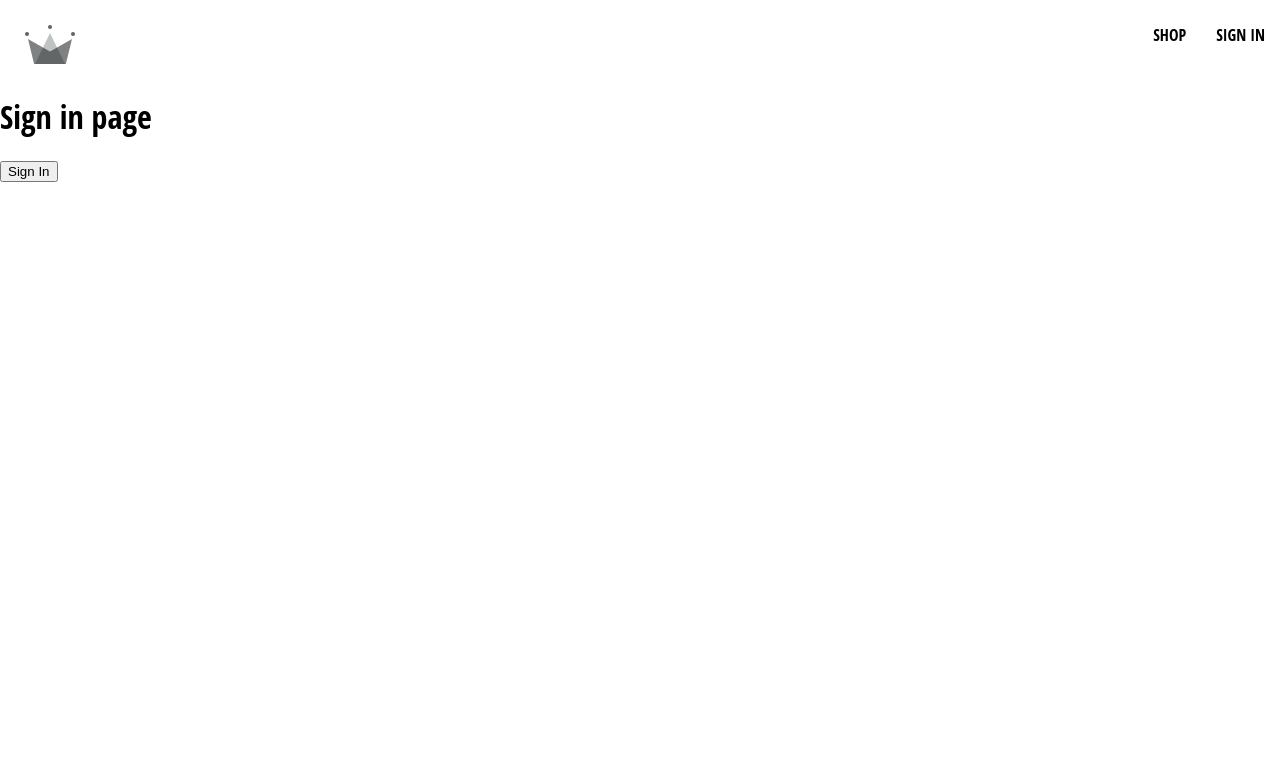
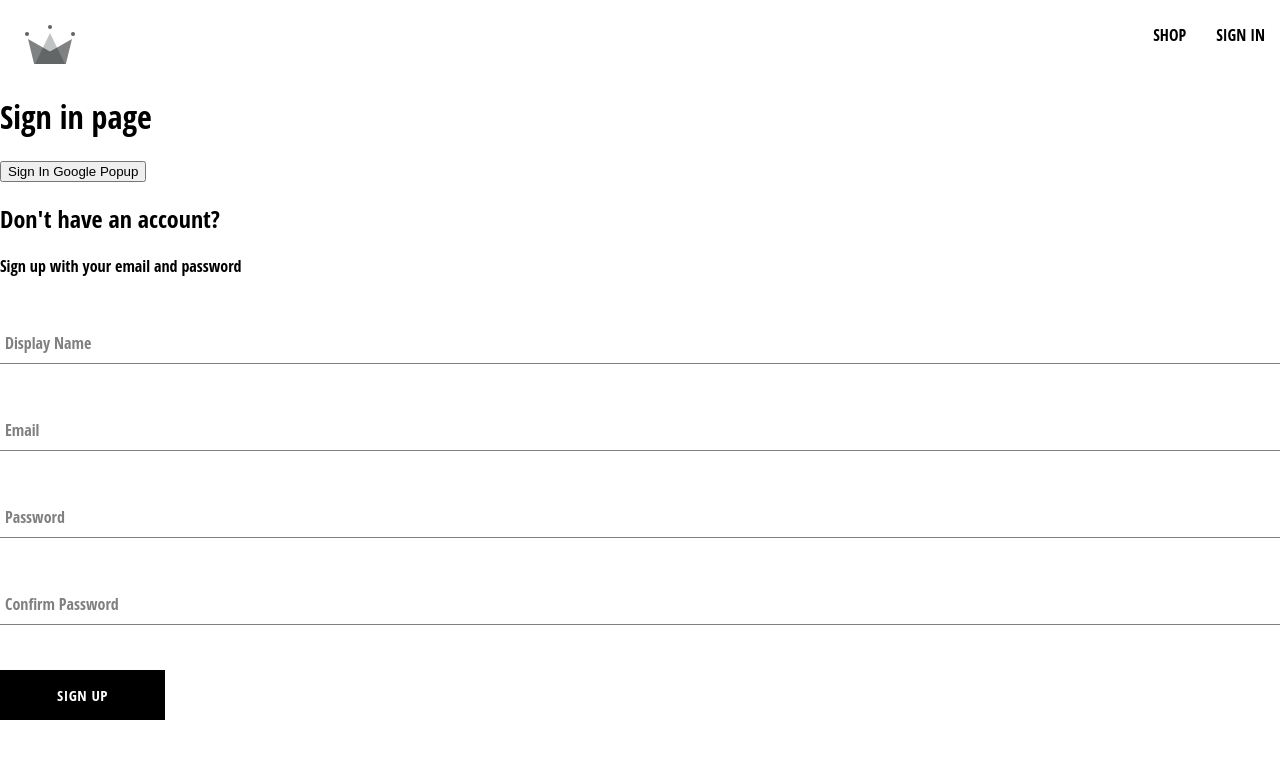
Before and after one commit to BaicoianuIoanSorin/crwn-clothing, a React (Create React App) app: page /sign-in in a window 1280 px wide. Shown: the top 758 px of the page. Built offline with nearby package versions, Linux system fonts and the light colour scheme.

Commit message:
Created sign up component, the form input component, button component

```diff
--- /dev/null
+++ b/src/components/button/button.component.jsx
@@ -0,0 +1,27 @@
+/*
+default
+
+inverted
+
+google sign in
+*/
+
+import './button.styles.scss';
+
+const BUTTON_TYPES_CLASSES = {
+  google: "google-sign-in",
+  inverted: "inverted",
+};
+
+const Button = ({ children, buttonType, ...otherProps }) => {
+  return (
+    <button
+      className={`button-container ${BUTTON_TYPES_CLASSES[buttonType]}`}
+      {...otherProps}
+    >
+      {children}
+    </button>
+  );
+};
+
+export default Button;
--- /dev/null
+++ b/src/components/button/button.styles.scss
@@ -0,0 +1,46 @@
+.button-container {
+    min-width: 165px;
+    width: auto;
+    height: 50px;
+    letter-spacing: 0.5px;
+    line-height: 50px;
+    padding: 0 35px 0 35px;
+    font-size: 15px;
+    background-color: black;
+    color: white;
+    text-transform: uppercase;
+    font-family: 'Open Sans Condensed';
+    font-weight: bolder;
+    border: none;
+    cursor: pointer;
+    display: flex;
+    justify-content: center;
+
+    &:hover {
+      background-color: white;
+      color: black;
+      border: 1px solid black;
+    }
+
+    &.google-sign-in {
+      background-color: #4285f4;
+      color: white;
+
+      &:hover {
+        background-color: #357ae8;
+        border: none;
+      }
+    }
+
+    &.inverted {
+      background-color: white;
+      color: black;
+      border: 1px solid black;
+
+      &:hover {
+        background-color: black;
+        color: white;
+        border: none;
+      }
+    }
+  }
--- /dev/null
+++ b/src/components/form-input/form-input.component.jsx
@@ -0,0 +1,20 @@
+import './form-input.styles.scss';
+
+const FormInput = ({ label, ...otherProps }) => {
+  return (
+    <div className="group">
+    <input className="form-input" {...otherProps} />
+      {label && (
+        <label
+          className={`${
+            otherProps.value.length ? "shrink" : ""
+          } form-input-label`}
+        >
+          {label}
+        </label>
+      )}
+    </div>
+  );
+};
+
+export default FormInput;
--- /dev/null
+++ b/src/components/form-input/form-input.styles.scss
@@ -0,0 +1,54 @@
+$sub-color: grey;
+$main-color: black;
+
+@mixin shrinkLabel {
+  top: -14px;
+  font-size: 12px;
+  color: $main-color;
+}
+
+.group {
+  position: relative;
+  margin: 45px 0;
+
+  .form-input {
+    background: none;
+    background-color: white;
+    color: $sub-color;
+    font-size: 18px;
+    padding: 10px 10px 10px 5px;
+    display: block;
+    width: 100%;
+    border: none;
+    border-radius: 0;
+    border-bottom: 1px solid $sub-color;
+    margin: 25px 0;
+
+    &:focus {
+      outline: none;
+    }
+
+    &:focus ~ .form-input-label {
+      @include shrinkLabel();
+    }
+  }
+
+  input[type='password'] {
+    letter-spacing: 0.3em;
+  }
+
+  .form-input-label {
+    color: $sub-color;
+    font-size: 16px;
+    font-weight: normal;
+    position: absolute;
+    pointer-events: none;
+    left: 5px;
+    top: 10px;
+    transition: 300ms ease all;
+
+    &.shrink {
+      @include shrinkLabel();
+    }
+  }
+}
--- /dev/null
+++ b/src/components/sign-up-form/sign-up-form.component.jsx
@@ -0,0 +1,102 @@
+import { useState } from "react";
+
+import {
+  createAuthUserWithEmailAndPassword,
+  createUserDocumentFromAuth,
+} from "../../utils/firebase/firebase.utils";
+import FormInput from "../form-input/form-input.component";
+import "./sign-up-form.styles.scss";
+import AuthEmailAndPassword from "../../utils/firebase/constants";
+import Button from "../button/button.component";
+const defaultFormFields = {
+  displayName: "",
+  email: "",
+  password: "",
+  confirmPassword: "",
+};
+
+const SignUp = () => {
+  const [formFields, setFormFields] = useState(defaultFormFields);
+  const { displayName, email, password, confirmPassword } = formFields;
+
+  console.log(formFields);
+
+  const resetFormFields = () => {
+    setFormFields(defaultFormFields);
+  };
+
+  const handleSubmit = async (event) => {
+    event.preventDefault();
+
+    if (password !== confirmPassword) {
+      alert("passwords do not match");
+      return;
+    }
+
+    try {
+      const { user } = await createAuthUserWithEmailAndPassword(
+        email,
+        password
+      );
+
+      await createUserDocumentFromAuth(user, { displayName });
+      resetFormFields();
+    } catch (error) {
+      if (error.code === AuthEmailAndPassword.EMAIL_ALREADY_EXIST) {
+        alert("Cannot create user, email already in use");
+      } else {
+        console.error("user creation encountered an error", error);
+      }
+    }
+  };
+
+  const handleChange = (event) => {
+    const { name, value } = event.target;
+
+    setFormFields({ ...formFields, [name]: value });
+  };
+
+  return (
+    <div>
+      <h2>Don't have an account?</h2>
+      <span>Sign up with your email and password</span>
+      <form onSubmit={handleSubmit}>
+        <FormInput
+          label="Display Name"
+          type="text"
+          required
+          onChange={handleChange}
+          name="displayName"
+          value={displayName}
+        />
+        <FormInput
+          label="Email"
+          type="email"
+          required
+          onChange={handleChange}
+          name="email"
+          value={email}
+        />
+        <FormInput
+          label="Password"
+          type="password"
+          required
+          onChange={handleChange}
+          name="password"
+          value={password}
+        />
+        <FormInput
+          label="Confirm Password"
+          type="password"
+          required
+          onChange={handleChange}
+          name="confirmPassword"
+          value={confirmPassword}
+        />
+        <Button type='submit'>Sign Up</Button>
+      </form>
+    </div>
+  );
+};
+
+export default SignUp;
--- /dev/null
+++ b/src/components/sign-up-form/sign-up-form.styles.scss
@@ -0,0 +1,10 @@
+.sign-up-container {
+    display: flex;
+    flex-direction: column;
+    width: 380px;
+
+    h2 {
+        margin: 10px 0;
+
+    }
+}
--- a/src/routes/sign-in/sign-in.component.jsx
+++ b/src/routes/sign-in/sign-in.component.jsx
@@ -1,16 +1,38 @@
-import { signInWithGooglePopup, createUserDocumentFromAuth } from '../../utils/firebase/firebase.utils';
+// import { useEffect } from "react";
+// import { getRedirectResult } from "firebase/auth";
+import {
+//   auth,
+  signInWithGooglePopup,
+//   signInWithGoogleRedirect,
+  createUserDocumentFromAuth,
+} from "../../utils/firebase/firebase.utils";
 
+import SignUp from "../../components/sign-up-form/sign-up-form.component";
 const SignIn = () => {
+//   const getRedirectResultAsync = async () => {
+//     const response = await getRedirectResult(auth);
+//     if(response) {
+//         const userDocRef = await createUserDocumentFromAuth(response.user);
+//     }
+//   }
+
+//   useEffect(() => getRedirectResultAsync, []);
+
   const logGoogleUser = async () => {
     const { user } = await signInWithGooglePopup();
-        await createUserDocumentFromAuth(user);
-    }
+    const userDocRef = await createUserDocumentFromAuth(user);
+  };
+
   return (
     <div>
       <h1>Sign in page</h1>
-            <button onClick={logGoogleUser}> Sign In</button>
+      <button onClick={logGoogleUser}> Sign In Google Popup</button>
+      {/* <button onClick={signInWithGoogleRedirect}>
+        Sign In Google Redirect
+      </button> */}
+      <SignUp></SignUp>
     </div>
-    )
-}
+  );
+};
 
 export default SignIn;
--- /dev/null
+++ b/src/utils/firebase/constants.js
@@ -0,0 +1,6 @@
+const AuthEmailAndPassword = {
+    EMAIL_ALREADY_EXIST : "auth/email-already-in-use",
+}
+
+
+export default AuthEmailAndPassword;
--- a/src/utils/firebase/firebase.utils.js
+++ b/src/utils/firebase/firebase.utils.js
@@ -1,7 +1,8 @@
 import { initializeApp } from "firebase/app";
 import {
   getAuth,
-  signInWithRedirect,
+  // signInWithRedirect,
+  createUserWithEmailAndPassword,
   signInWithPopup,
   GoogleAuthProvider,
 } from "firebase/auth";
@@ -26,11 +27,12 @@
 
 export const auth = getAuth();
 export const signInWithGooglePopup = () => signInWithPopup(auth, provider);
+// export const signInWithGoogleRedirect = () => signInWithRedirect(auth, provider);
 
 // storage
 export const db = getFirestore();
 
-export const createUserDocumentFromAuth = async (userAuth) => {
+export const createUserDocumentFromAuth = async (userAuth, additionalInformation) => {
  const userDocRef = doc(db, 'users', userAuth.uid);
 
  const userSnapshot = await getDoc(userDocRef);
@@ -43,7 +45,8 @@
     await setDoc(userDocRef, {
       displayName,
       email,
-      createdAt
+      createdAt,
+      ...additionalInformation,
     })
   }
   catch(error) {
@@ -53,3 +56,9 @@
 
  return userDocRef;
 }
+
+export const createAuthUserWithEmailAndPassword = async (email, password) => {
+  if(!email || !password) return;
+
+  return createUserWithEmailAndPassword(auth, email,password);
+}
```
Lines whose indentation alone changed are shown as unchanged.
